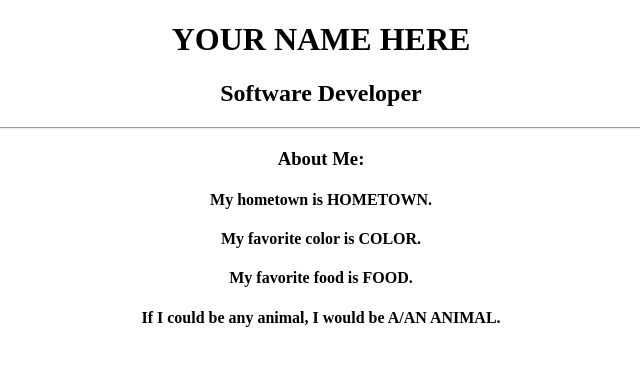
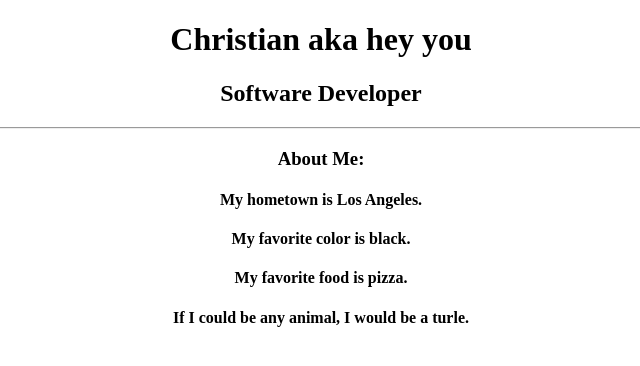
Before and after one commit to Christian1Ramirez/my-profile, a plain HTML site: page index.html in a window 1280 px wide. Shown: the whole page, without its empty margins (319-959 px from the left). Drawn offline with Linux system fonts and the light colour scheme.

Commit message:
added personal info

```diff
--- a/index.html
+++ b/index.html
@@ -7,14 +7,14 @@
 		  </head>
 		  <body>
 			<div align="center">
-				<h1>YOUR NAME HERE</h1>
+				<h1>Christian aka hey you</h1>
 				<h2>Software Developer</h2>
 				<hr>
 				<h3>About Me:</h3>
-					<h4>My hometown is HOMETOWN.</h4>
-					<h4>My favorite color is COLOR.</h4>
-					<h4>My favorite food is FOOD.</h4>
-					<h4>If I could be any animal, I would be A/AN ANIMAL.</h4>
+					<h4>My hometown is Los Angeles.</h4>
+					<h4>My favorite color is black.</h4>
+					<h4>My favorite food is pizza.</h4>
+					<h4>If I could be any animal, I would be a turle.</h4>
 			</div>
 		  </body>
 		</html>
```
